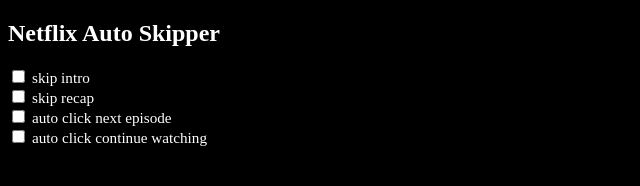
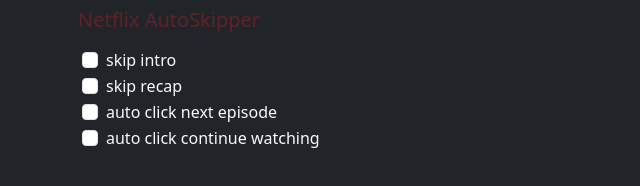
Before and after one commit to McChronicle/BingeSkipper, a website built with webpack: page src/popup/popup.html in a window 1280 px wide. Shown: the whole page, without its empty margins (0-640 px from the left). Built offline with nearby package versions, Linux system fonts and the light colour scheme; some packages are replaced by stand-ins of ours.

Commit message:
improved UI

```diff
--- a/eslint.config.mjs
+++ b/eslint.config.mjs
@@ -7,7 +7,7 @@
 export default defineConfig([
   { files: ["**/*.{js,mjs,cjs,ts,mts,cts}"], plugins: { js }, extends: ["js/recommended"] },
   { files: ["**/*.{js,mjs,cjs,ts,mts,cts}"], languageOptions: { globals: globals.browser } },
-  [globalIgnores(["dist/*", "test/*", "webpack.config.js"])],
+  [globalIgnores(["dist/*", "test/*", "src/popup/bootstrap.bundle.min.js", "webpack.config.js"])],
   tseslint.configs.recommended,
   {
     rules: {
--- a/src/popup/popup.css
+++ b/src/popup/popup.css
@@ -1,12 +1,3 @@
-body {
-    min-width: 14rem;
-    background-color: black;
+#main-container {
+    min-width: 16rem;
 }
-
-label {
-    font-size: 0.95rem;
-}
-
-label, h2 {
-    color: white;
-}
--- a/src/popup/popup.html
+++ b/src/popup/popup.html
@@ -4,41 +4,39 @@
     <title>Netflix Auto Skipper</title>
     <meta charset="utf-8" />
     <link rel="stylesheet" href="popup.css" />
+    <link rel="stylesheet" href="bootstrap.min.css">
   </head>
-  <body>
-    <h2>Netflix Auto Skipper</h2>
-    <form>
-      <input
-        type="checkbox"
-        id="skip-intro"
-        name="config"
-        value="skipIntro"
-      />
-      <label for="skip-intro">skip intro</label><br />
-      <input
-        type="checkbox"
-        id="skip-recap"
-        name="config"
-        value="skipRecap"
-      />
-      <label for="skip-recap">skip recap</label><br />
-      <input
-        type="checkbox"
-        id="auto-click-next-episode"
-        name="config"
-        value="autoClickNextEpisode"
-      />
-      <label for="auto-click-next-episode">auto click next episode</label><br />
-      <input
-        type="checkbox"
-        id="auto-click-continue-watching"
-        name="config"
-        value="autoClickContinueWatching"
-      />
-      <label for="auto-click-continue-watching"
-        >auto click continue watching</label
-      ><br />
-    </form>
+  <body class="bg-dark">
+    <div class="container" id="main-container">
+      <h5 class="row user-select-none p-2" style="color: #dc1e2754">
+        Netflix AutoSkipper
+      </h5>
+      <div class="form-check text-light">
+        <label class="form-check-label user-select-none" for="skip-intro">
+          <input class="form-check-input" type="checkbox" id="skip-intro" value="skipIntro"/>
+          skip intro
+        </label>
+      </div>
+      <div class="form-check text-light">
+        <label class="form-check-label user-select-none" for="skip-recap">
+          <input class="form-check-input" type="checkbox" id="skip-recap" value="skipRecap"/>
+          skip recap
+        </label>
+      </div>
+      <div class="form-check text-light">
+        <label class="form-check-label user-select-none" for="auto-click-next-episode">
+          <input class="form-check-input" type="checkbox" id="auto-click-next-episode" value="autoClickNextEpisode"/>
+          auto click next episode
+        </label>
+      </div>
+      <div class="form-check text-light mb-1">
+        <label class="form-check-label user-select-none" for="auto-click-continue-watching">
+          <input class="form-check-input" type="checkbox" id="auto-click-continue-watching" value="autoClickContinueWatching"/>
+          auto click continue watching
+        </label>
+      </div>
+    </div>
     <script type="module" src="popup.js"></script>
+    <script src="bootstrap.bundle.min.js"></script>
   </body>
 </html>
```
Also changed, not shown: dist/icons/icon128.png, dist/icons/icon16.png, dist/icons/icon32.png (added), dist/icons/icon48.png, dist/manifest.json, dist/popup/bootstrap.bundle.min.js (added), dist/popup/bootstrap.bundle.min.js.LICENSE.txt (added), dist/popup/bootstrap.min.css (added), dist/popup/popup.css, dist/popup/popup.html, src/icons/icon128.png, src/icons/icon16.png, src/icons/icon32.png (added), src/icons/icon48.png, 3 more files.
